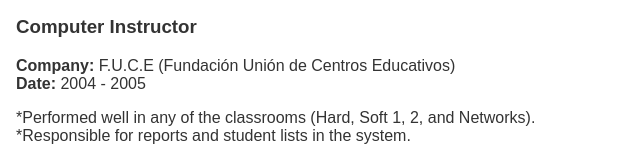
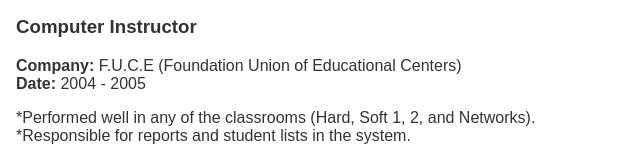
Before and after one commit to BlackVision1987/Portfolio, a plain HTML site: page index.html in a window 1280 px wide. Both pictures are taken after a click on the button "English". Shown: the part 645-800 px from the top of the page, 0-640 px from the left. Drawn offline with Linux system fonts and the light colour scheme.

Commit message:
New Commit
pequeñas modificaciones

```diff
--- a/index.html
+++ b/index.html
@@ -38,7 +38,7 @@
     </div>
     <div class="job2">
       <h3 class="job-title" id="job2-title">Instructor de Computación</h3>
-      <strong id="jcompany2">Empresa:</strong> F.U.C.E (Fundación Unión de Centros Educativos)<br>
+      <strong id="jcompany2">Empresa:</strong> <span id="jcompany2-current">F.U.C.E (Fundación Unión de Centros Educativos)</span><br>
       <strong id="jdate2">Fecha:</strong> 2004 - 2005<br>
       <p id="job2-responsibility">
         *Me desempeñaba bien en cualquiera de las aulas (Hard, Soft 1, 2 y Redes).<br>
@@ -166,6 +166,7 @@
         ],
         'job2-title': 'Instructor de Computación',
         'jcompany2': 'Empresa:',
+        'jcompany2-current': 'F.U.C.E (Fundación Unión de Centros Educativos)',
         'jdate2': 'Fecha:',
         'job2-responsibility': [
           '*Me desempeñaba bien en cualquiera de las aulas (Hard, Soft 1, 2 y Redes).',
@@ -242,6 +243,7 @@
           ],
           'job2-title': 'Computer Instructor',
           'jcompany2': 'Company:',
+          'jcompany2-current': 'F.U.C.E (Foundation Union of Educational Centers)',
           'jdate2': 'Date:',
           'job2-responsibility': [
             '*Performed well in any of the classrooms (Hard, Soft 1, 2, and Networks).',
```
